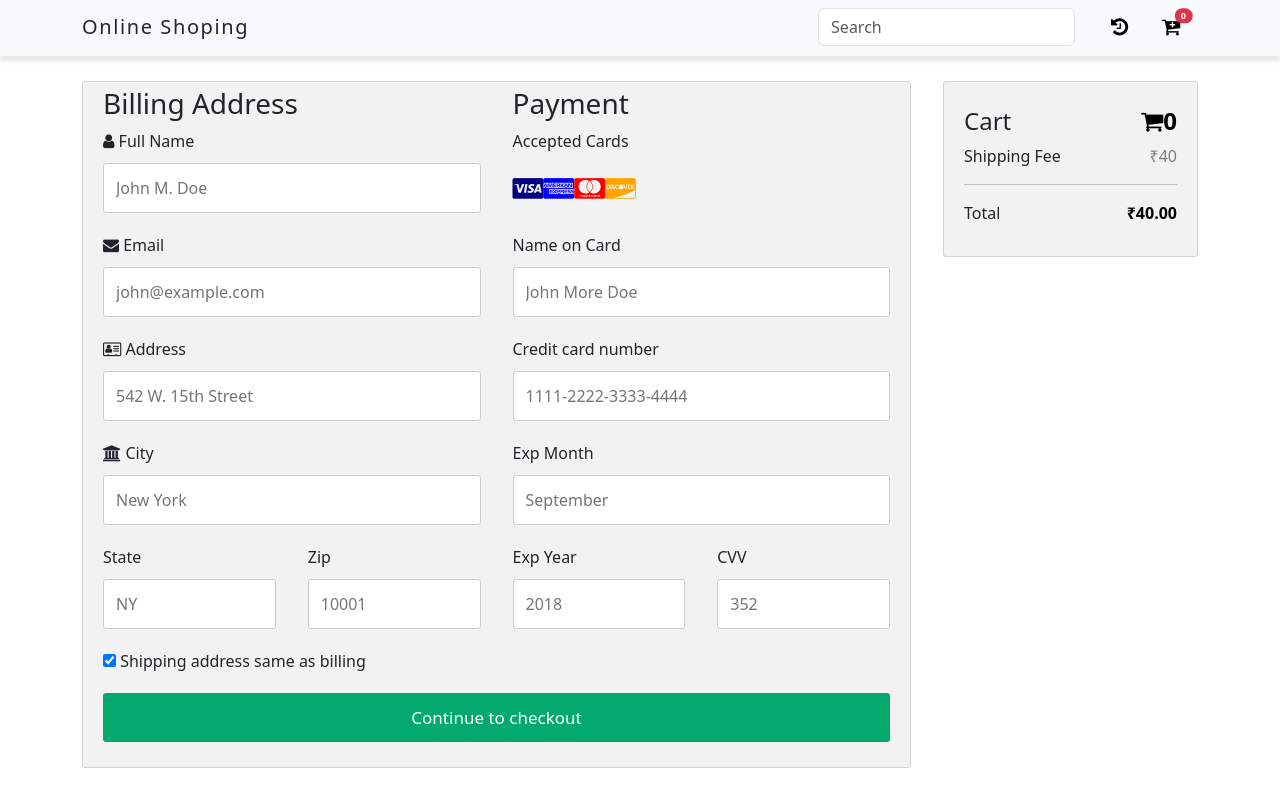
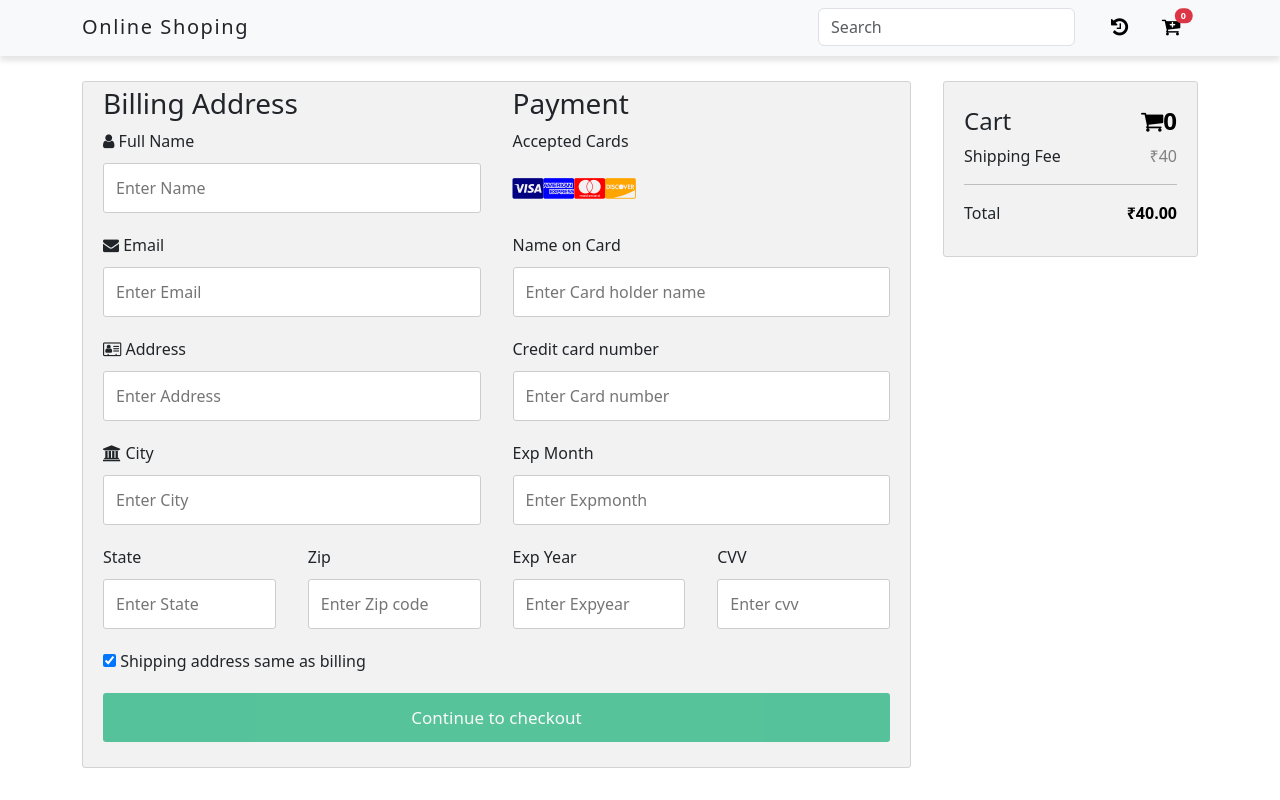
Before and after one commit to Chirag00509/Online-Shoping, an Angular app: page /checkout in a window 1280 px wide. Built offline with nearby package versions, Linux system fonts and the light colour scheme.

Commit message:
change checkout format

```diff
--- a/db.json
+++ b/db.json
@@ -215,6 +215,27 @@
       "grandTotal": 101000,
       "orderDate": "7/5/2023",
       "id": 3
+    },
+    {
+      "userId": "1",
+      "item": [],
+      "grandTotal": 0,
+      "orderDate": "7/5/2023",
+      "id": 4
+    },
+    {
+      "userId": "1",
+      "item": [],
+      "grandTotal": 0,
+      "orderDate": "7/5/2023",
+      "id": 5
+    },
+    {
+      "userId": "1",
+      "item": [],
+      "grandTotal": 0,
+      "orderDate": "7/5/2023",
+      "id": 6
     }
   ]
 }
--- a/src/app/pages/checkout/checkout.component.html
+++ b/src/app/pages/checkout/checkout.component.html
@@ -1,28 +1,27 @@
 <div class="row">
   <div class="col-75" style="margin-top: 25px;">
     <div class="container">
-      <form action="/action_page.php">
-
+      <form #frm = "ngForm" >
         <div class="row">
           <div class="col-50">
             <h3>Billing Address</h3>
             <label for="fname"><i class="fa fa-user"></i> Full Name</label>
-            <input type="text" id="fname" name="firstname" placeholder="John M. Doe">
+            <input type="text" id="fname" name="firstname" placeholder="Enter Name" required ngModel>
             <label for="email"><i class="fa fa-envelope"></i> Email</label>
-            <input type="text" id="email" name="email" placeholder="john@example.com">
+            <input type="text" id="email" name="email" placeholder="Enter Email" required ngModel>
             <label for="adr"><i class="fa fa-address-card-o"></i> Address</label>
-            <input type="text" id="adr" name="address" placeholder="542 W. 15th Street">
+            <input type="text" id="adr" name="address" placeholder="Enter Address" required ngModel>
             <label for="city"><i class="fa fa-institution"></i> City</label>
-            <input type="text" id="city" name="city" placeholder="New York">
+            <input type="text" id="city" name="city" placeholder="Enter City" required ngModel>
 
             <div class="row">
               <div class="col-50">
                 <label for="state">State</label>
-                <input type="text" id="state" name="state" placeholder="NY">
+                <input type="text" id="state" name="state" placeholder="Enter State" required ngModel>
               </div>
               <div class="col-50">
                 <label for="zip">Zip</label>
-                <input type="text" id="zip" name="zip" placeholder="10001">
+                <input type="text" id="zip" name="zip" placeholder="Enter Zip code" required ngModel>
               </div>
             </div>
           </div>
@@ -37,20 +36,20 @@
               <i class="fa fa-cc-discover" style="color:orange;"></i>
             </div>
             <label for="cname">Name on Card</label>
-            <input type="text" id="cname" name="cardname" placeholder="John More Doe">
+            <input type="text" id="cname" name="cardname" placeholder="Enter Card holder name" required ngModel>
             <label for="ccnum">Credit card number</label>
-            <input type="text" id="ccnum" name="cardnumber" placeholder="1111-2222-3333-4444">
+            <input type="text" id="ccnum" name="cardnumber" placeholder="Enter Card number" required ngModel>
             <label for="expmonth">Exp Month</label>
-            <input type="text" id="expmonth" name="expmonth" placeholder="September">
+            <input type="text" id="expmonth" name="expmonth" placeholder="Enter Expmonth" required ngModel>
 
             <div class="row">
               <div class="col-50">
                 <label for="expyear">Exp Year</label>
-                <input type="text" id="expyear" name="expyear" placeholder="2018">
+                <input type="text" id="expyear" name="expyear" placeholder="Enter Expyear" required ngModel>
               </div>
               <div class="col-50">
                 <label for="cvv">CVV</label>
-                <input type="text" id="cvv" name="cvv" placeholder="352">
+                <input type="text" id="cvv" name="cvv" placeholder="Enter cvv" required ngModel>
               </div>
             </div>
           </div>
@@ -59,7 +58,7 @@
         <label>
           <input type="checkbox" checked="checked" name="sameadr"> Shipping address same as billing
         </label>
-        <input type="submit" value="Continue to checkout" (click)="placeOrder()" class="btn">
+        <button [disabled] = "frm.invalid" type="submit" (click)="placeOrder()" class="btn"> Continue to checkout </button>
       </form>
     </div>
   </div>
```
